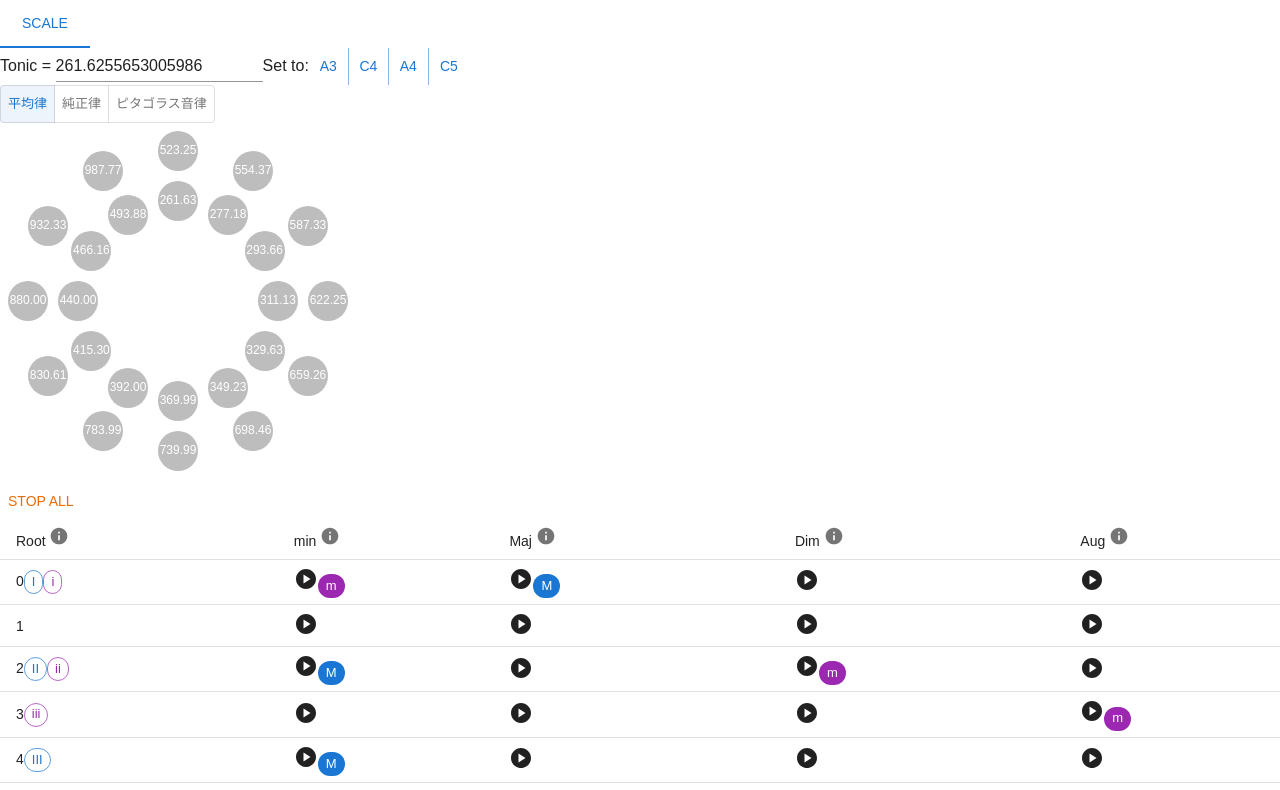
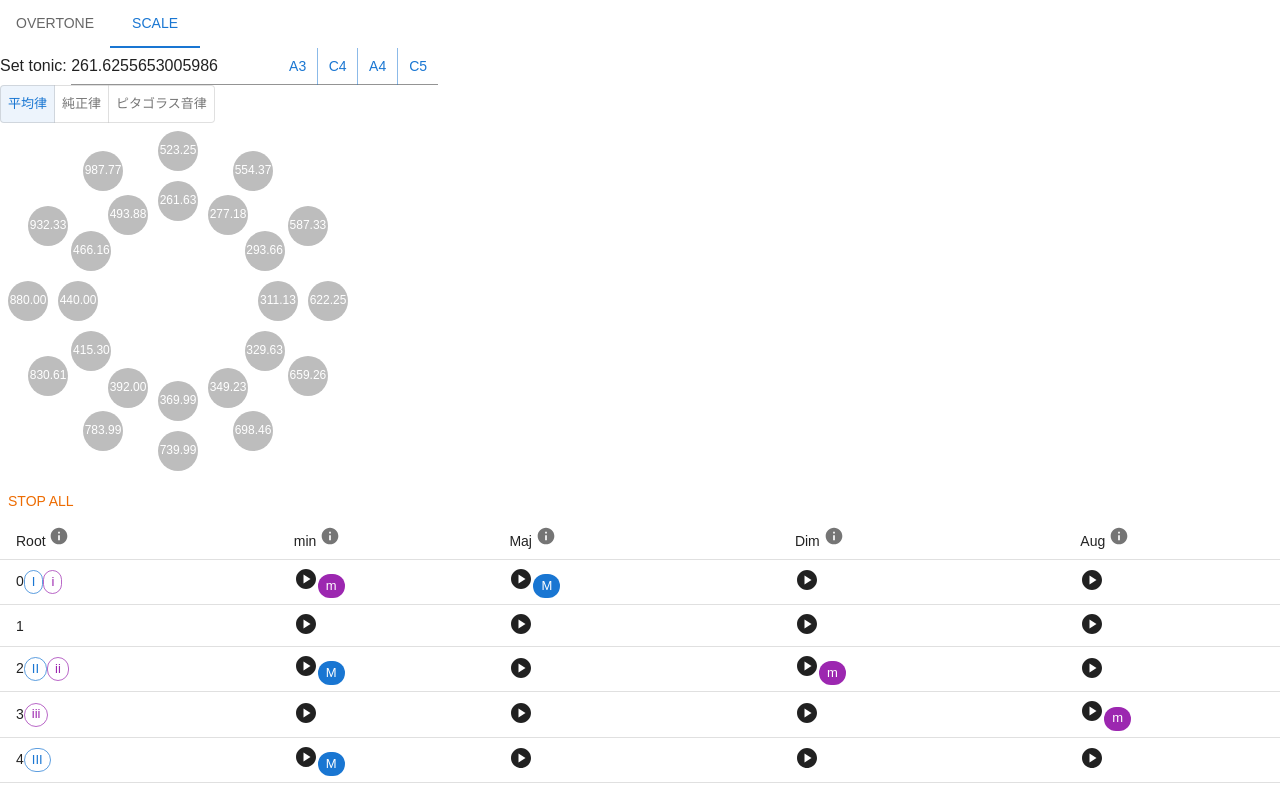
Before and after one commit to showkami/music_theory_webapp, a React (Create React App) app: page / in a window 1280 px wide. Shown: the top 790 px of the page. Built offline with nearby package versions, Linux system fonts and the light colour scheme; a web font is replaced by a local one.

Commit message:
倍音アプリ

```diff
--- a/src/App.tsx
+++ b/src/App.tsx
@@ -1,6 +1,7 @@
 import React, {useState} from 'react';
-import ScaleApp from './scale/ScaleApp'
 import {Tabs, Tab} from '@mui/material';
+import ScaleApp from './scale/ScaleApp';
+import OvertoneApp from './overtone/overtone_app'
 
 type AppType = "Overtone" | "Scale";
 
@@ -16,7 +17,7 @@ const App = () => {
     console.log(showingApp)
     switch (showingApp) {
       case "Overtone":
-        return <Overtone />
+        return <OvertoneApp />
       case ("Scale"):
         return <ScaleApp />
       default:
@@ -27,6 +28,7 @@ const App = () => {
   return (
     <>
       <Tabs value={showingApp} onChange={handleChangeApp}>
+        <Tab value={"Overtone"} label={"Overtone"} />
         <Tab value={"Scale"} label={"Scale"} />
       </Tabs>
 
--- a/src/component/FrequencyInput.tsx
+++ b/src/component/FrequencyInput.tsx
@@ -1,5 +1,5 @@
 import React from "react";
-import {Input} from "@mui/material";
+import {Button, ButtonGroup, Input} from "@mui/material";
 
 type FrequencyInputProps = {
   freq: number | undefined
@@ -8,8 +8,9 @@ type FrequencyInputProps = {
 
 export default function FrequencyInput(props: FrequencyInputProps) {
   return (
+    <>
       <Input
-      value={props.freq ? props.freq : ""}
+        value={props.freq ? props.freq: ""}
         placeholder={"Frequency"}
         type={"number"}
         onChange={(event) => {
@@ -20,6 +21,18 @@ export default function FrequencyInput(props: FrequencyInputProps) {
             props.setFreq(undefined);
           }
         }}
+        endAdornment={
+          <ButtonGroup variant={"text"}>
+            <Button onClick={()=>{props.setFreq(440 * 2 ** (-12/12))}}>A3</Button>
+            <Button onClick={()=>{props.setFreq(440 * 2 ** (-9/12))}}>C4</Button>
+            <Button onClick={()=>{props.setFreq(440 * 2 ** (-0/12))}}>A4</Button>
+            <Button onClick={()=>{props.setFreq(440 * 2 ** (+3/12))}}>C5</Button>
+          </ButtonGroup>
+        }
       />
+
+
+    </>
+
   )
 }
--- /dev/null
+++ b/src/overtone/overtone_app.tsx
@@ -0,0 +1,70 @@
+import {Box, Button} from "@mui/material"
+import FrequencyInput from "../component/FrequencyInput";
+import {useState} from "react";
+import OscillatorButton from "../component/OscillatorButton";
+export default function OvertoneApp() {
+  const [fundFreq, setFundFreq] = useState<number>(220);
+
+  const overtoneLevels = [1, 2, 3, 4, 5, 6, 7];
+  const [isSoundsOn, setIsSoundsOn] = useState<boolean[]>(overtoneLevels.map((_) => false))
+  console.log(isSoundsOn)
+
+  /**
+   * 1st, 2nd とかを返す
+   * @param n
+   * @example formatOrder(1) => "1st"
+   * @example formatOrder(2) => "2nd"
+   */
+  const formatOrder = (n: number) => {
+    let pr = new Intl.PluralRules("en-US", { type: "ordinal" });
+    const suffixes = new Map([
+      ["one", "st"],
+      ["two", "nd"],
+      ["few", "rd"],
+      ["other", "th"],
+    ]);
+    const rule = pr.select(n);
+    const suffix = suffixes.get(rule);
+    return `${n}${suffix}`;
+  }
+
+  return (
+    <>
+      Set fundamental freq: <FrequencyInput freq={fundFreq} setFreq={setFundFreq} />
+
+      <Box>
+        <Button
+          color={"error"}
+          variant={"text"}
+          onClick={()=>{
+            setIsSoundsOn(overtoneLevels.map(()=>false))
+          }}
+        >Stop All</Button>
+      </Box>
+
+      <Box>
+        {overtoneLevels.map((level: number, i) => {
+          return (
+            <Box sx={{display: "flex"}}>
+              <OscillatorButton
+                freq={fundFreq * level}
+                label={formatOrder(level) + "(" + (fundFreq * level).toFixed(5) + " Hz)"}
+                isSoundOn={isSoundsOn[i]}
+                setIsSoundOn={() => {
+                  setIsSoundsOn((prev) => {
+                    const newIsSoundsOn = [...prev];
+                    newIsSoundsOn[i] = !newIsSoundsOn[i]
+                    console.log(prev, newIsSoundsOn)
+                    return newIsSoundsOn;
+                  })
+                }}
+                buttonType={"ToggleButton"}
+              />
+            </Box>
+          )
+        })}
+      </Box>
+
+    </>
+  )
+}
--- a/src/scale/ScaleApp.tsx
+++ b/src/scale/ScaleApp.tsx
@@ -46,14 +46,7 @@ export default function ScaleApp() {
   return (
     <>
       <Box>
-        Tonic = <FrequencyInput freq={tonicFreq} setFreq={setTonicFreq}/>
-        Set to:
-        <ButtonGroup variant={"text"}>
-          <Button onClick={()=>{setTonicFreq(440 * 2 ** (-12/12))}}>A3</Button>
-          <Button onClick={()=>{setTonicFreq(440 * 2 ** (-9/12))}}>C4</Button>
-          <Button onClick={()=>{setTonicFreq(440 * 2 ** (-0/12))}}>A4</Button>
-          <Button onClick={()=>{setTonicFreq(440 * 2 ** (+3/12))}}>C5</Button>
-        </ButtonGroup>
+        Set tonic: <FrequencyInput freq={tonicFreq} setFreq={setTonicFreq}/>
       </Box>
 
       <Box>
```
Lines whose indentation alone changed are shown as unchanged.
